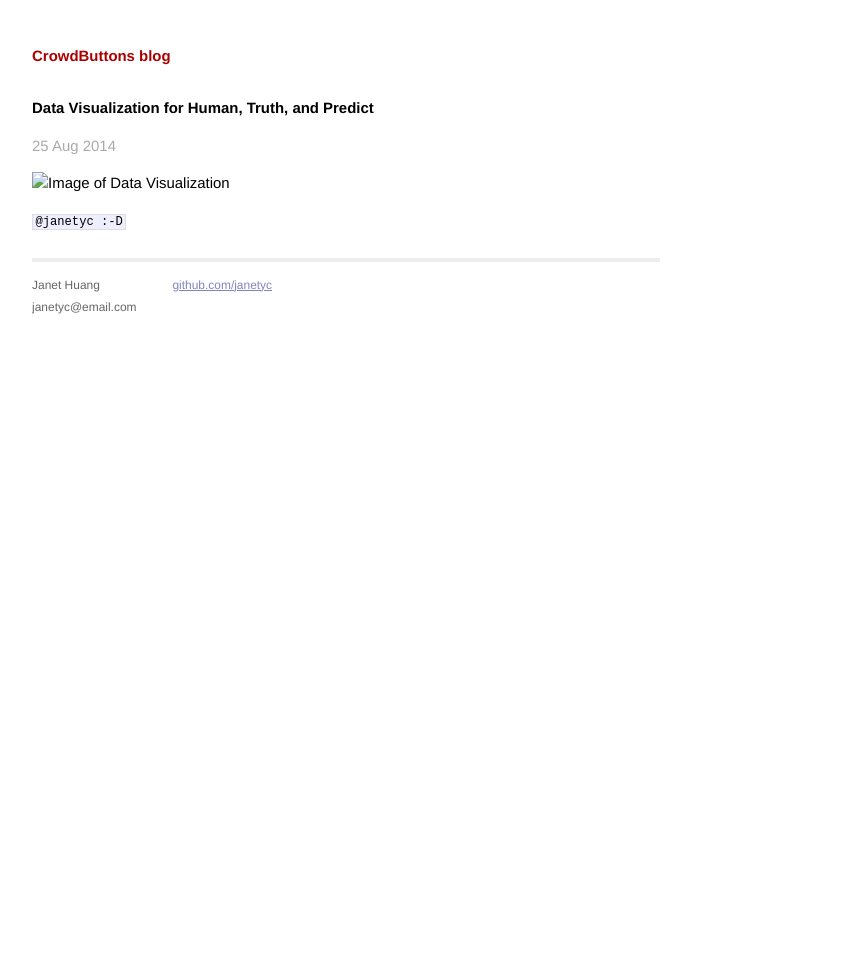
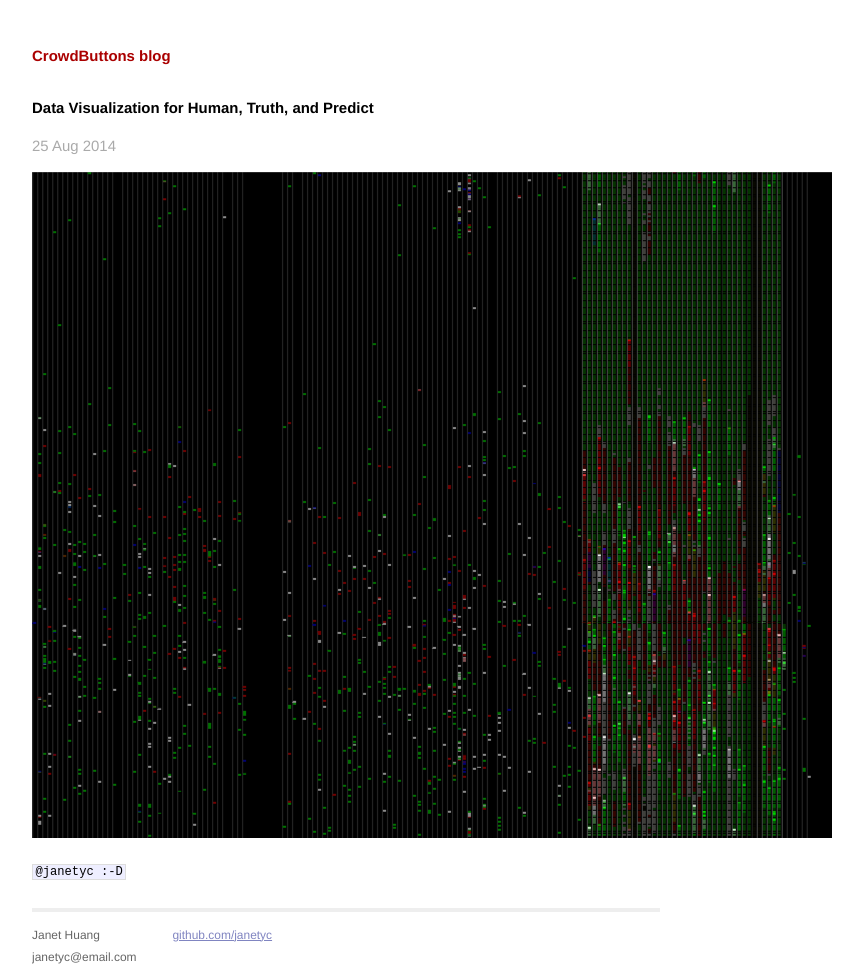
Before and after one commit to janetyc/crowdbuttons, a Jekyll site: the page built from _posts/2014-08-25-data-visualization.markdown, in a window 1280 px wide. Shown: the whole page, without its empty margins (294-1157 px from the left). Built offline with Jekyll 4.4.1, drawn with Linux system fonts in a browser that asks for light colours; Markdown is read by kramdown in place of the engine named in the settings; before the commit the page ends 945 px from its top, so only the background shows below that.

Commit message:
update the image url

```diff
--- a/_posts/2014-08-25-data-visualization.markdown
+++ b/_posts/2014-08-25-data-visualization.markdown
@@ -4,6 +4,6 @@ title:  "Data Visualization for Human, Truth, and Predict"
 date:   2014-08-25 22:30:30
 categories: research
 ---
-![Image of Data Visualization](./pics/human_predict_truth_20140825.png)
+![Image of Data Visualization]({{ site.url }}/pics/human_predict_truth_20140825.png)
 
 `@janetyc :-D`
```
